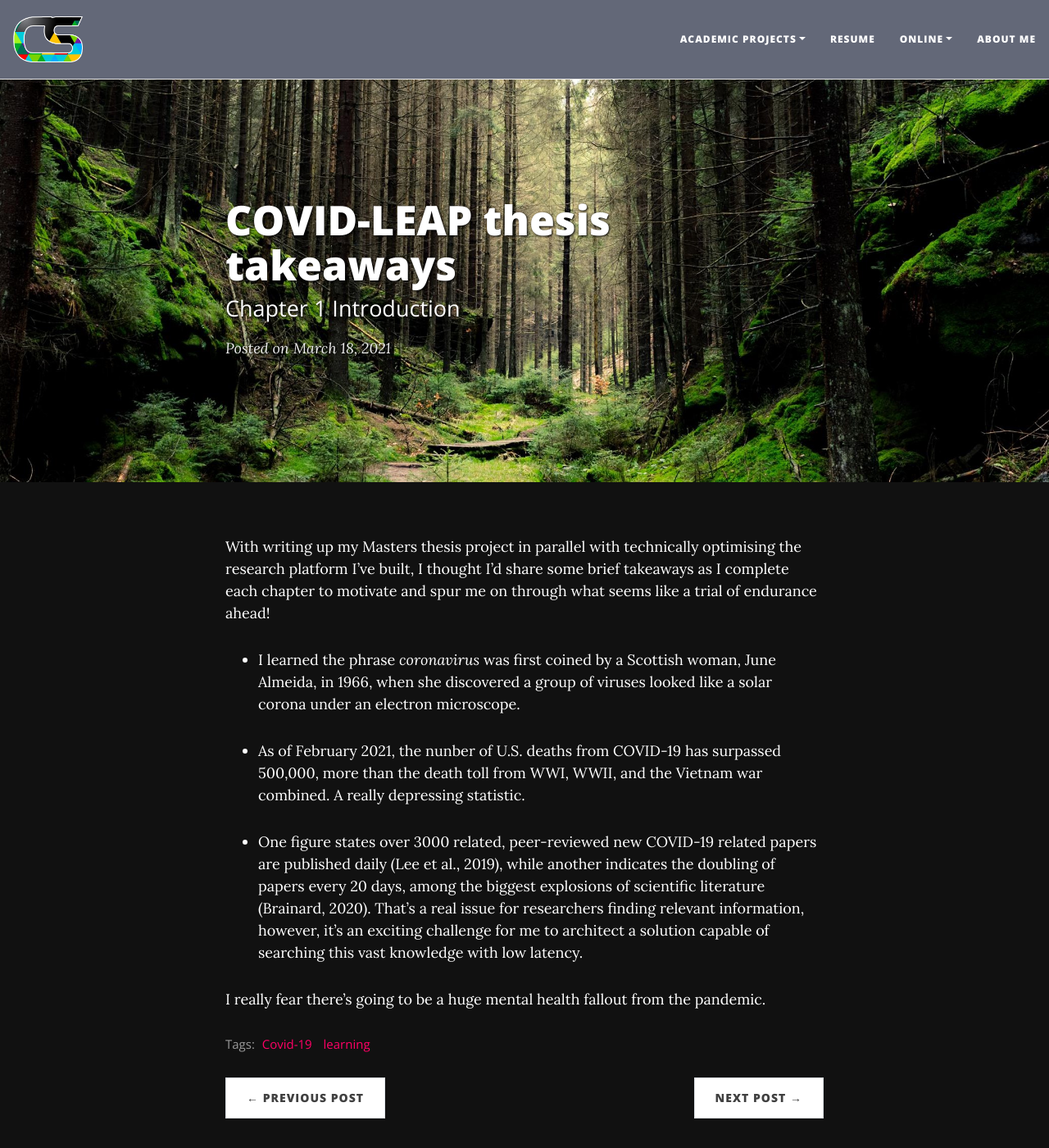
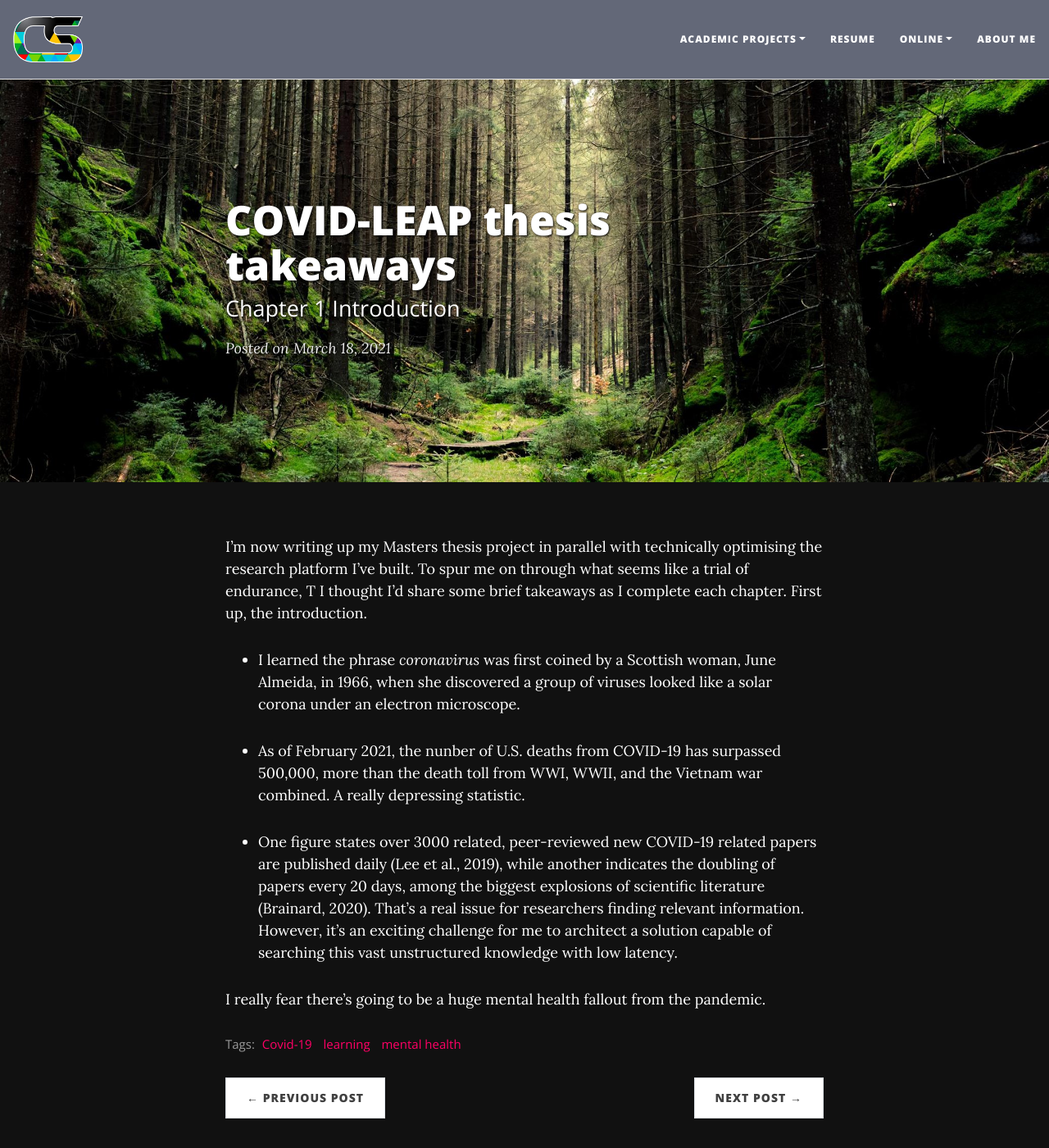
Before and after one commit to corticalstack/corticalstack.github.io, a Jekyll site: the page built from _posts/2021-03-18-thesis-chapter1-takeaways.md, in a window 1280 px wide and 1400 px high. Shown: the whole window at 82% size. Built offline with Jekyll 4.4.1, drawn with Linux system fonts in a browser that asks for light colours; nearby versions of some CDN libraries.

Commit message:
Added thesis

```diff
--- a/_posts/2021-03-18-thesis-chapter1-takeaways.md
+++ b/_posts/2021-03-18-thesis-chapter1-takeaways.md
@@ -3,14 +3,15 @@ layout: post
 title: COVID-LEAP thesis takeaways
 subtitle: Chapter 1 Introduction
 cover-img: /assets/img/forest_path.jpg
-tags: [Covid-19, learning]
+tags: [Covid-19, learning, mental health]
 ---
-With writing up my Masters thesis project in parallel with technically optimising the research platform I've built, I thought I'd share some brief takeaways as I complete each chapter to motivate and spur me on through what seems like a trial of endurance ahead!
+I'm now writing up my Masters thesis project in parallel with technically optimising the research platform I've built. To spur me on through what seems like a trial of endurance, T I thought I'd share some brief takeaways as I complete each chapter. First up, the introduction.
 
 * I learned the phrase *coronavirus* was first coined by a Scottish woman, June Almeida, in 1966, when she discovered a group of viruses looked like a solar corona under an electron microscope.
 
 * As of February 2021, the nunber of U.S. deaths from COVID-19 has surpassed 500,000, more than the death toll from WWI, WWII, and the Vietnam war combined. A really depressing statistic.
 
-* One figure states over 3000 related, peer-reviewed new COVID-19 related papers are published daily (Lee et al., 2019), while another indicates the doubling of papers every 20 days, among the biggest explosions of scientific literature (Brainard, 2020). That's a real issue for researchers finding relevant information, however, it's an exciting challenge for me to architect a solution capable of searching this vast knowledge with low latency.
+* One figure states over 3000 related, peer-reviewed new COVID-19 related papers are published daily (Lee et al., 2019), while another indicates the doubling of papers every 20 days, among the biggest explosions of scientific literature (Brainard, 2020).
+That's a real issue for researchers finding relevant information. However, it's an exciting challenge for me to architect a solution capable of searching this vast unstructured knowledge with low latency.
 
 I really fear there's going to be a huge mental health fallout from the pandemic.
```
